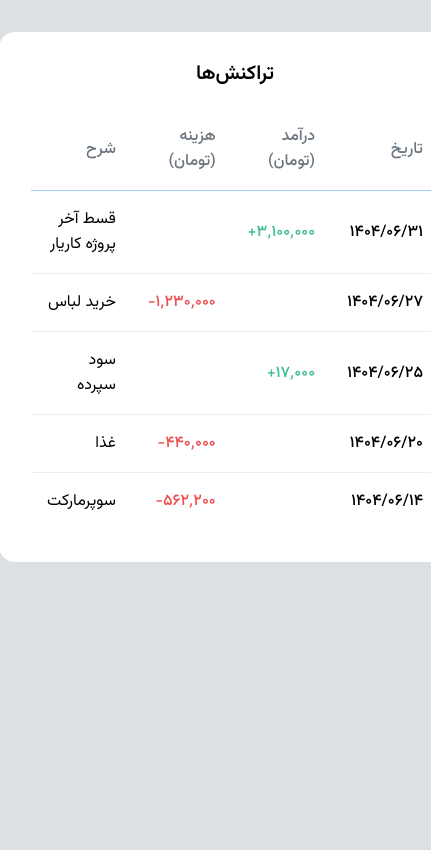
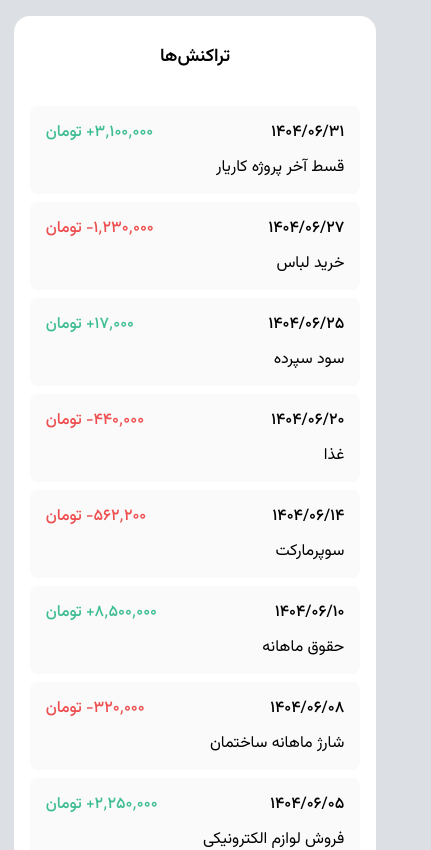
Before and after one commit to SadeghDehyadgari/expense-tracker, a React (Vite) app: page / in a window 390 px wide. Shown: the top 850 px of the page, 431 px wide, since content can reach past the window. Built offline with nearby package versions, Linux system fonts and the light colour scheme.

Commit message:
implemented responsive design and updated eslint.config with eslintignore content so that eslintignore is no longer needed

```diff
--- a/eslint.config.js
+++ b/eslint.config.js
@@ -6,6 +6,9 @@ import prettier from 'eslint-config-prettier';
 import { defineConfig } from 'eslint/config';
 
 export default defineConfig([
+  {
+    ignores: ['node_modules/', 'dist/', '**/*.config.js'],
+  },
   {
     files: ['**/*.{js,jsx}'],
     extends: [
--- a/index.html
+++ b/index.html
@@ -2,7 +2,6 @@
 <html lang="fa" dir="rtl">
   <head>
     <meta charset="UTF-8" />
-    <link rel="icon" type="image/svg+xml" href="/vite.svg" />
     <meta name="viewport" content="width=device-width, initial-scale=1.0" />
 
     <!-- Vazirmatn Fonts -->
@@ -12,7 +11,7 @@
       href="https://fonts.googleapis.com/css2?family=Vazirmatn:wght@100..900&display=swap"
       rel="stylesheet"
     />
-    <title>my-app</title>
+    <title>پنل مدیریت هزینه</title>
   </head>
   <body>
     <div id="root"></div>
--- a/src/App.css
+++ b/src/App.css
@@ -9,3 +9,15 @@
   align-items: center;
   min-height: 60vh;
 }
+
+@media (max-width: 768px) {
+  .main-container {
+    width: 93vw;
+  }
+
+  .app {
+    display: flex;
+    justify-content: center;
+    padding: 0;
+  }
+}
--- a/src/components/TransactionTable/TransactionTable.css
+++ b/src/components/TransactionTable/TransactionTable.css
@@ -35,10 +35,6 @@
   color: var(--neutrals-grey-1);
 }
 
-.transaction-table tbody tr {
-  border-bottom: 1px solid var(--neutrals-soft-grey-2);
-}
-
 .transaction-table tbody tr:last-child {
   border-bottom: none;
 }
@@ -69,3 +65,73 @@
   font-weight: var(--font-weight-regular);
   color: var(--neutrals-dark-2);
 }
+
+@media (max-width: 768px) {
+  .table-container {
+    width: 100%;
+    margin-top: 1rem;
+    padding: 1rem;
+    border-radius: 1rem;
+  }
+
+  .table-title {
+    font-size: var(--font-size-md);
+    margin-bottom: 1.5rem;
+    padding-block: 1rem;
+  }
+
+  .transaction-table thead {
+    display: none;
+  }
+
+  .transaction-table tbody {
+    display: flex;
+    flex-direction: column;
+    gap: 0.5rem;
+  }
+
+  .transaction-table tbody tr {
+    display: grid;
+    grid-template-columns: 1fr auto;
+    grid-template-rows: auto auto;
+    gap: 0.625rem 1rem;
+    background: var(--neutrals-soft-grey-3);
+    border-radius: 0.5rem;
+    padding: 0.875rem 1rem;
+    min-height: 4.875rem;
+    border-bottom: none;
+  }
+
+  .transaction-table td {
+    padding: 0;
+    text-align: right;
+  }
+
+  .cell-date {
+    grid-column: 1 / 2;
+    grid-row: 1 / 2;
+    font-weight: var(--font-weight-medium);
+    color: var(--neutrals-dark-2);
+  }
+
+  .cell-income {
+    grid-column: 2 / 3;
+    grid-row: 1 / 2;
+    font-weight: var(--font-weight-medium);
+    color: var(--system-green);
+  }
+
+  .cell-expense {
+    grid-column: 2 / 3;
+    grid-row: 1 / 2;
+    font-weight: var(--font-weight-medium);
+    color: var(--system-red);
+  }
+
+  .cell-description {
+    grid-column: 1 / 3;
+    grid-row: 2 / 3;
+    font-weight: var(--font-weight-regular);
+    color: var(--neutrals-dark-2);
+  }
+}
--- a/src/components/TransactionTable/TransactionTable.jsx
+++ b/src/components/TransactionTable/TransactionTable.jsx
@@ -1,19 +1,39 @@
-import React from 'react';
+import React, { useState, useEffect } from 'react';
 import './TransactionTable.css';
 
 const TransactionTable = ({ transactions }) => {
+  const [isMobile, setIsMobile] = useState(false);
+
+  useEffect(() => {
+    const checkMobile = () => {
+      setIsMobile(window.innerWidth <= 768);
+    };
+
+    checkMobile();
+    window.addEventListener('resize', checkMobile);
+
+    return () => {
+      window.removeEventListener('resize', checkMobile);
+    };
+  }, []);
+
   const transactionList = transactions.map((transaction) => (
     <tr key={transaction.id}>
       <td className="cell-date">{transaction.date}</td>
       <td className="cell-income">
-        {transaction.income > 0 ? `${transaction.income.toLocaleString('fa-IR')}+` : null}
+        {transaction.income > 0
+          ? `${transaction.income.toLocaleString('fa-IR')}+${isMobile ? ' تومان' : ''}`
+          : null}
       </td>
       <td className="cell-expense">
-        {transaction.expense > 0 ? `${transaction.expense.toLocaleString('fa-IR')}-` : null}
+        {transaction.expense > 0
+          ? `${transaction.expense.toLocaleString('fa-IR')}-${isMobile ? ' تومان' : ''}`
+          : null}
       </td>
       <td className="cell-description">{transaction.description}</td>
     </tr>
   ));
+
   return (
     <div className="table-container">
       <h2 className="table-title">تراکنش‌ها</h2>
--- a/src/data/mockTransactions.js
+++ b/src/data/mockTransactions.js
@@ -34,6 +34,41 @@ const mockTransactions = [
     income: 0,
     expense: 562200,
   },
+  {
+    id: 6,
+    date: '۱۴۰۴/۰۶/۱۰',
+    description: 'حقوق ماهانه',
+    income: 8500000,
+    expense: 0,
+  },
+  {
+    id: 7,
+    date: '۱۴۰۴/۰۶/۰۸',
+    description: 'شارژ ماهانه ساختمان',
+    income: 0,
+    expense: 320000,
+  },
+  {
+    id: 8,
+    date: '۱۴۰۴/۰۶/۰۵',
+    description: 'فروش لوازم الکترونیکی',
+    income: 2250000,
+    expense: 0,
+  },
+  {
+    id: 9,
+    date: '۱۴۰۴/۰۶/۰۳',
+    description: 'پرداخت قبوض آب و برق',
+    income: 0,
+    expense: 185500,
+  },
+  {
+    id: 10,
+    date: '۱۴۰۴/۰۶/۰۱',
+    description: 'هدیه تولد',
+    income: 500000,
+    expense: 0,
+  },
 ];
 
 export default mockTransactions;
```
Also changed, not shown: 2 other files (tests, documents, lock files or other folders).
